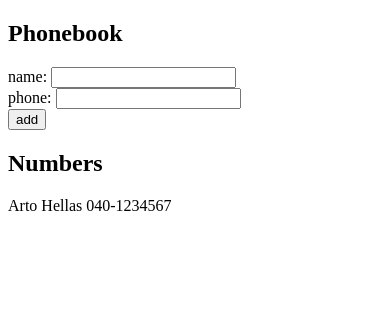
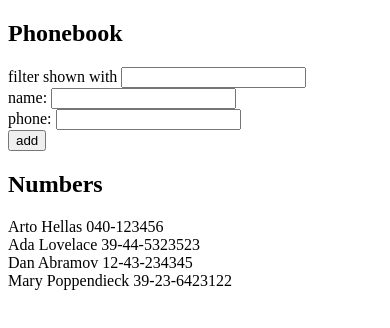
Before and after one commit to acissejnotosi/part2, a React (Create React App) app in the folder phonebook/: page / in a window 390 px wide. Shown: the top 328 px of the page. Built offline with nearby package versions, Linux system fonts and the light colour scheme; the HTML template or start-up script is replaced by a standard one.

Commit message:
2.9*: The Phonebook Step4

```diff
--- a/phonebook/src/App.js
+++ b/phonebook/src/App.js
@@ -1,9 +1,15 @@
 import React, { useState } from "react";
 
 const App = () => {
-  const [persons, setPersons] = useState([{ id: 1 , name: "Arto Hellas", phone: "040-1234567"}]);
+  const [persons, setPersons] = useState([
+    { name: "Arto Hellas", phone: "040-123456", id: 1 },
+    { name: "Ada Lovelace", phone: "39-44-5323523", id: 2 },
+    { name: "Dan Abramov", phone: "12-43-234345", id: 3 },
+    { name: "Mary Poppendieck", phone: "39-23-6423122", id: 4 },
+  ]);
   const [newName, setNewName] = useState("");
   const [newPhone, setNewPhone] = useState("");
+  const [filterName, setFilterName] = useState("");
 
   const addName = (event) => {
     event.preventDefault();
@@ -11,7 +17,7 @@ const App = () => {
     if (!persons.find((x) => x.name.localeCompare(newName) === 0)) {
       const nameObject = {
         name: newName,
-        phone: newPhone != undefined ? newPhone : "" ,
+        phone: newPhone != undefined ? newPhone : "",
         id: persons.length + 1,
       };
       setPersons(persons.concat(nameObject));
@@ -30,9 +36,24 @@ const App = () => {
     setNewPhone(event.target.value);
   };
 
+  const handleFilterNameChange = (event) => {
+    setFilterName(event.target.value);
+  };
+
+  const namesToShow =
+    filterName == ""
+      ? persons
+      : persons.filter(
+          (person) => person.name.toUpperCase() === filterName.toUpperCase()
+        );
+
   return (
     <div>
       <h2>Phonebook</h2>
+      <div>
+        filter shown with{" "}
+        <input value={filterName} onChange={handleFilterNameChange} />
+      </div>
       <form onSubmit={addName}>
         <div>
           name: <input value={newName} onChange={handleNameChange} />
@@ -45,8 +66,10 @@ const App = () => {
         </div>
       </form>
       <h2>Numbers</h2>
-      {persons.map((person) => (
-        <div key={person.id} >{person.name} {person.phone}</div>
+      {namesToShow.map((person) => (
+        <div key={person.id}>
+          {person.name} {person.phone}
+        </div>
       ))}
     </div>
   );
```
